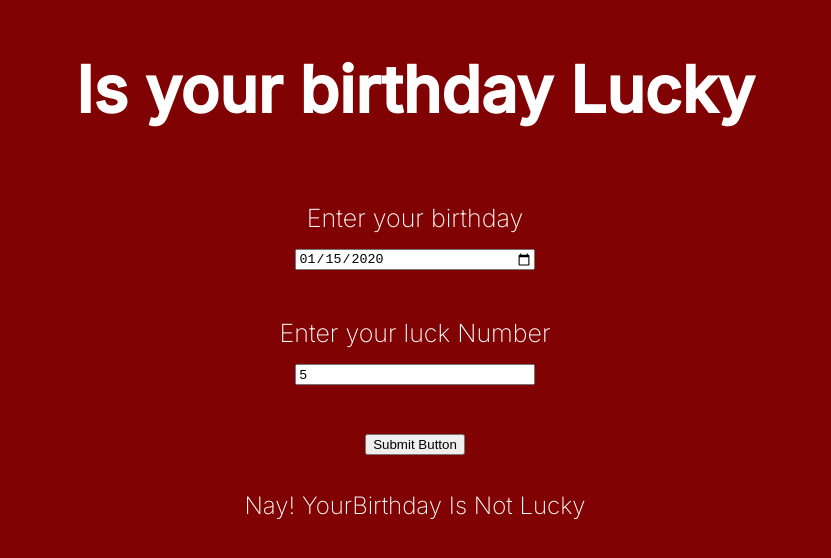
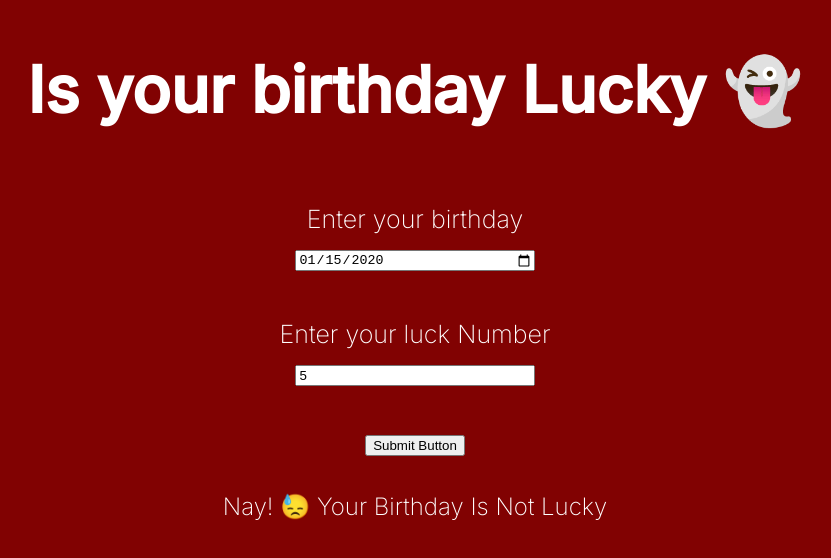
Before and after one commit to JatuFaique/mark11-birthday, a plain HTML site: page index.html in a window 1280 px wide. Both pictures are taken after typing "2020-01-15", "5" into the empty fields and a click on the button "Submit Button". Shown: the whole page, without its empty margins (225-1056 px from the left). Drawn offline with Linux system fonts and the light colour scheme.

Commit message:
fix: minor

```diff
--- a/index.html
+++ b/index.html
@@ -10,7 +10,7 @@
 <body>
     <div class="main-container">
         <h1>
-            Is your birthday Lucky
+            Is your birthday Lucky 👻
         </h1>
 
         <div id="input-feilds">
--- a/luckyday.js
+++ b/luckyday.js
@@ -34,10 +34,10 @@ function calculateLuck(){
         var sumOfD = calculateSumofDigit(bdigits);
 
         if(sumOfD%Number(lnum)==0){
-            outpurEl.innerHTML = "<h1>"+"Yas! YourBirthday Is Lucky" +"</h1>"
+            outpurEl.innerHTML = "<h1>"+"Yas! 😍 YourBirthday Is Lucky" +"</h1>"
         }
         else{
-            outpurEl.innerHTML = "<h2>"+"Nay! YourBirthday Is Not Lucky" +"</h2>"
+            outpurEl.innerHTML = "<h2>"+"Nay! 😓 Your Birthday Is Not Lucky" +"</h2>"
         }
     }
     else{
```
